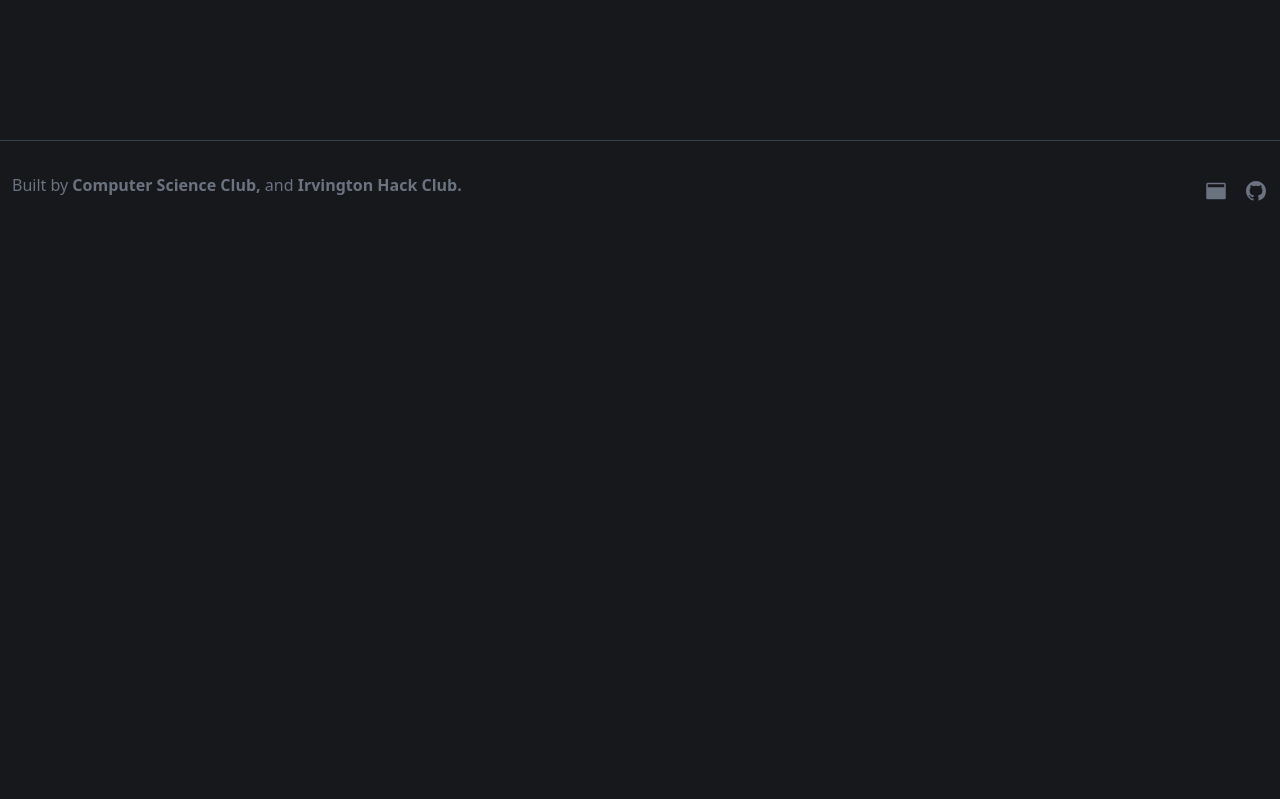
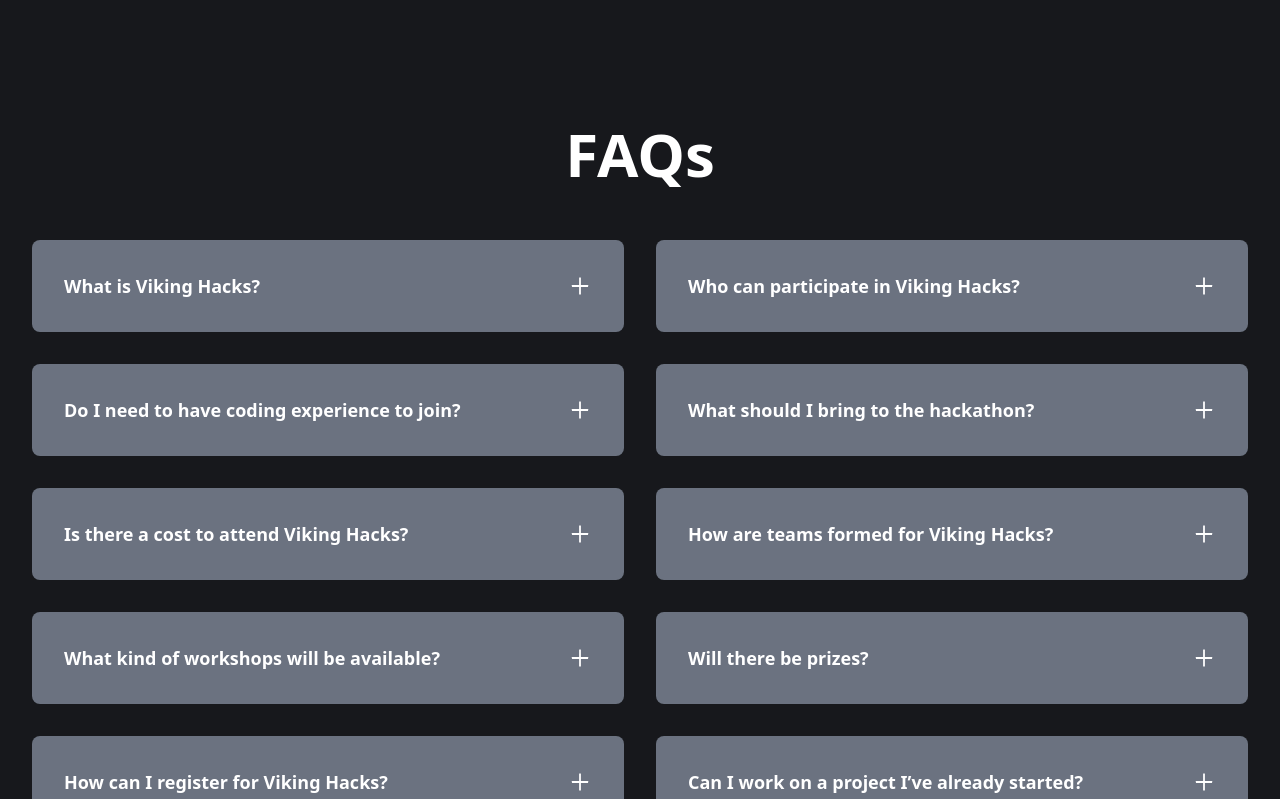
Before and after one commit to Mishra-Manit/VikingHacksWebsite, a Next.js app: page / in a window 1280 px wide. Shown: the part 861-1660 px from the top of the page. Before the commit the page ends 1089 px from the top, so only its background shows below. Built offline with nearby package versions, Linux system fonts and the light colour scheme.

Commit message:
fixed FAQ

```diff
--- a/app/page.tsx
+++ b/app/page.tsx
@@ -59,7 +59,7 @@
         </div>
       </div>
 
-
+      <FAQs />
 
       </main>
       <Footer />
--- a/components/FAQ.tsx
+++ b/components/FAQ.tsx
@@ -1,6 +1,6 @@
 'use client'
 
-import React, { useState, useRef } from 'react';
+import React, { useState, useRef, useEffect } from 'react';
 import { AiOutlinePlus, AiOutlineMinus } from 'react-icons/ai';
 
 interface FAQProps {
@@ -10,17 +10,21 @@
 
 const FAQ: React.FC<FAQProps> = ({ question, answer }) => {
   const [isAnswerShowing, setIsAnswerShowing] = useState(false);
-  const [height, setHeight] = useState(0);
-  const contentRef = useRef(null);
+  const [height, setHeight] = useState(0); // Re-add this line to declare the height state
+  const contentRef = useRef<HTMLDivElement>(null);
 
   const toggleAnswer = () => {
-    setIsAnswerShowing((prev) => {
-      // Calculate the height based on the current state before the toggle
-      //const newHeight = prev ? 0 : contentRef.current?.scrollHeight || 0;
-      //setHeight(newHeight);
-      return !prev;
-    });
+    setIsAnswerShowing(prev => !prev);
   };
+
+  // useEffect hook to handle height transition
+  useEffect(() => {
+    if (isAnswerShowing && contentRef.current) {
+      setHeight(contentRef.current.scrollHeight); // Set height to the scrollHeight of the content
+    } else {
+      setHeight(0); // Set height back to 0
+    }
+  }, [isAnswerShowing]); // This effect runs whenever isAnswerShowing changes
 
   return (
     <article
@@ -44,7 +48,7 @@
         style={{ maxHeight: `${height}px` }}
         className="overflow-hidden transition-max-height duration-400 ease-linear"
       >
-        {isAnswerShowing && <p className="mt-6 text-white text-left">{answer}</p>}
+        <p className="mt-6 text-white text-left">{answer}</p>
       </div>
     </article>
   );
```
